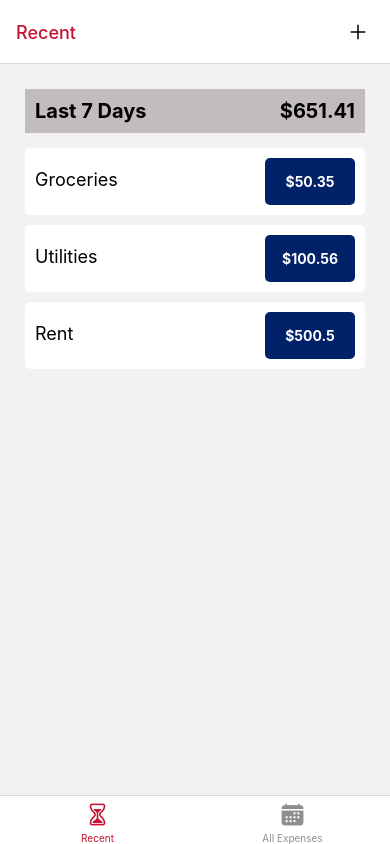
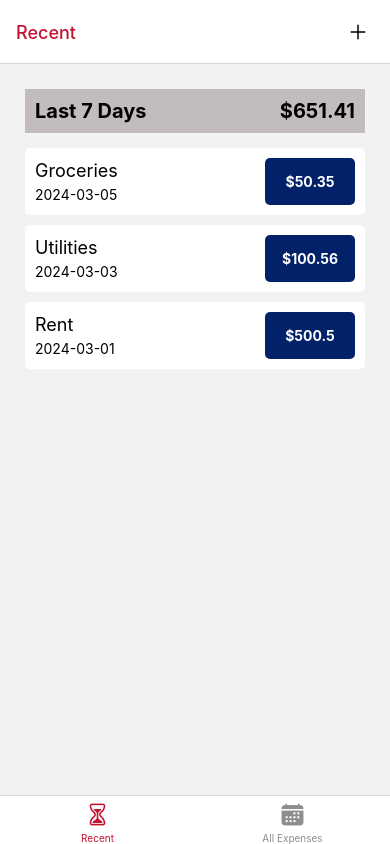
Before and after one commit to aydcereal/expenses-app, a React Native app: screen /Recent in a window 390 px wide. Built offline with nearby package versions, Linux system fonts and the light colour scheme.

Commit message:
Fix date display in ExpenseItem and ExpenseForm components

```diff
--- a/components/ExpenseItem.js
+++ b/components/ExpenseItem.js
@@ -18,7 +18,7 @@ function ExpenseItem({ title, date, amount, id, index }) {
       <View key={index} style={styles.container}>
         <View>
           <Text style={styles.title}>{title}</Text>
-          {/* <Text style={styles.date}>{date}</Text> */}
+          <Text style={styles.date}>{date}</Text>
         </View>
         <View style={styles.amountContainer}>
           <Text style={styles.amount}>${amount}</Text>
--- a/components/manageExpenses/ExpenseForm.js
+++ b/components/manageExpenses/ExpenseForm.js
@@ -24,7 +24,7 @@ function ExpenseForm({ onCancel, onSubmit, submitButtonLabel }) {
   function submitHandler() {
     const expenseData = {
       amount: +inputValues.amount,
-      date: new Date(inputValues.date),
+      date: inputValues.date,
       title: inputValues.title,
     };
     console.log(expenseData);
--- a/screens/AddExpense.js
+++ b/screens/AddExpense.js
@@ -42,6 +42,7 @@ function AddExpense({ route, navigation }) {
           submitButtonLabel={isEditing ? "Update" : "Add"}
           onCancel={cancelHandler}
           onSubmit={confirmHandler}
+          id={editedExpenseId}
         />
 
         {isEditing && (
```
